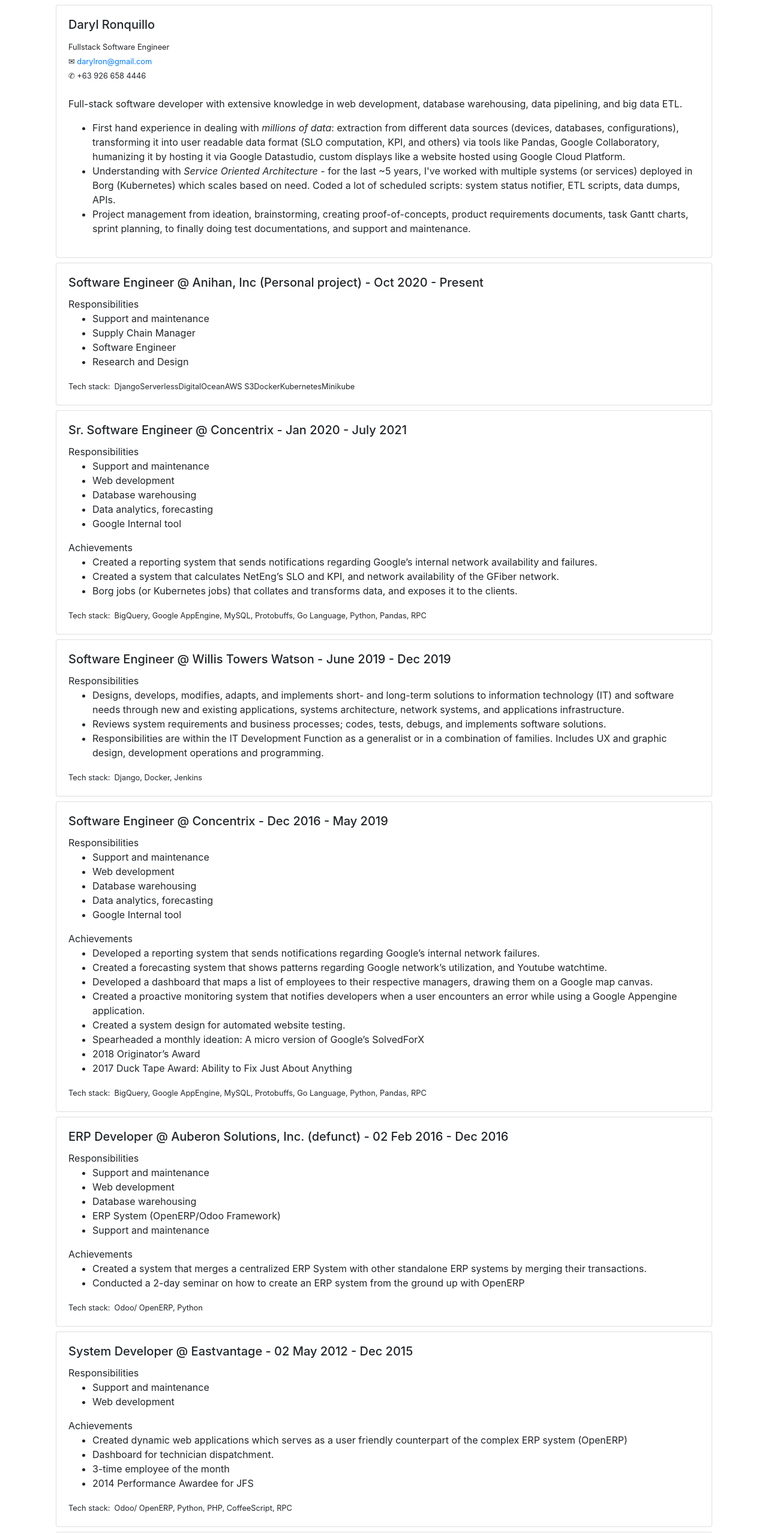
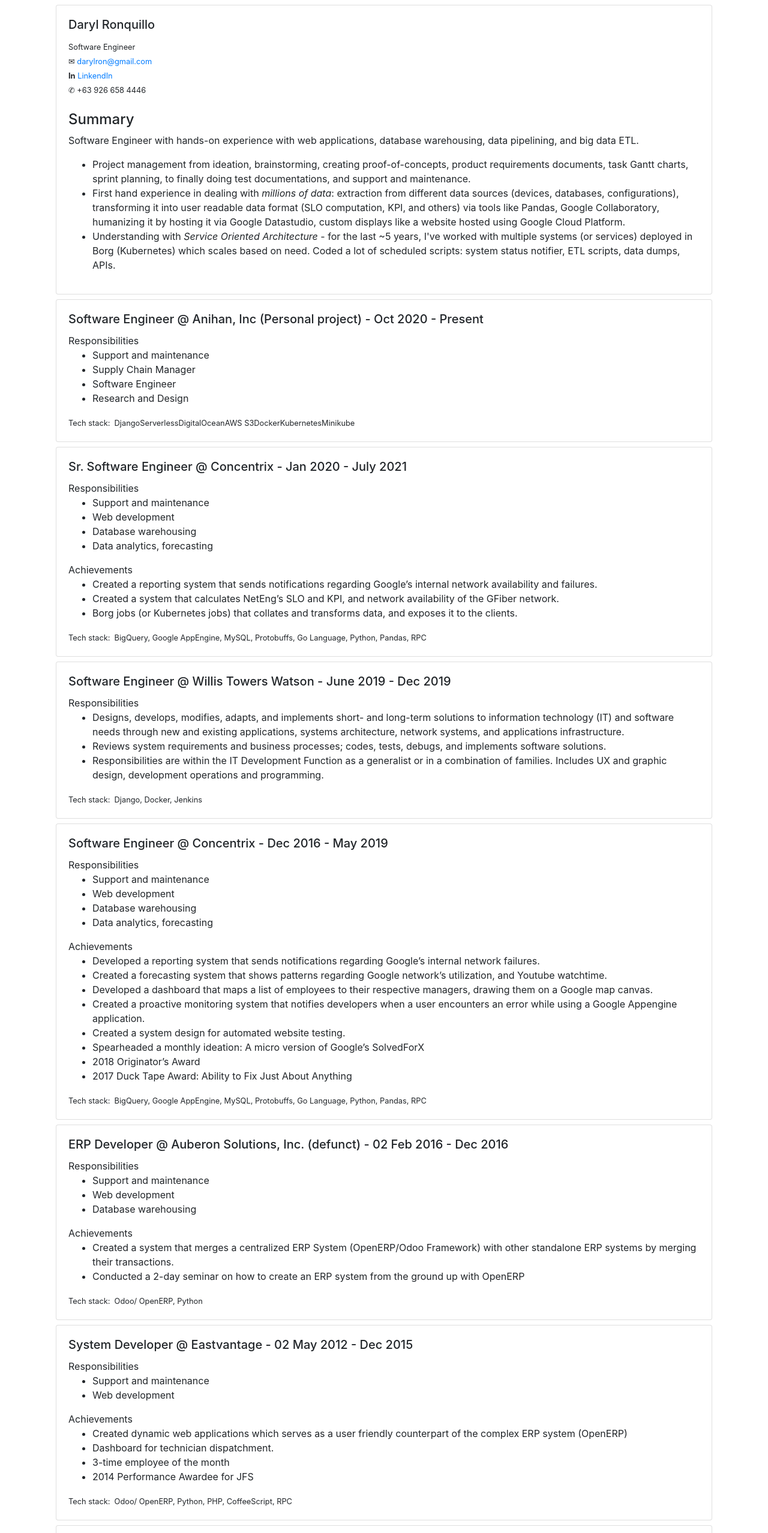
Before and after one commit to darylron/darylron.github.io, a React (Create React App) app: page / in a window 1280 px wide. Shown: the top 2556 px of the page at 60% size. Built offline with nearby package versions, Linux system fonts and the light colour scheme.

Commit message:
fix: typo errors, wrong labeling, added LinkedIn profile link.

```diff
--- a/src/cv/cv.jsx
+++ b/src/cv/cv.jsx
@@ -27,7 +27,6 @@ const experiences = [
             'Web development',
             'Database warehousing',
             'Data analytics, forecasting',
-            'Google Internal tool',
 
         ],
         achievements: [
@@ -61,7 +60,6 @@ const experiences = [
             'Web development',
             'Database warehousing',
             'Data analytics, forecasting',
-            'Google Internal tool',
 
         ],
         achievements: [
@@ -87,12 +85,10 @@ const experiences = [
             'Support and maintenance',
             'Web development',
             'Database warehousing',
-            'ERP System (OpenERP/Odoo Framework)',
-            'Support and maintenance',
 
         ],
         achievements: [
-            'Created a system that merges a centralized ERP System with other standalone ERP systems by merging their transactions.',
+            'Created a system that merges a centralized ERP System (OpenERP/Odoo Framework) with other standalone ERP systems by merging their transactions.',
             'Conducted a 2-day seminar on how to create an ERP system from the ground up  with OpenERP'
 
         ],
@@ -148,18 +144,25 @@ function Header(props) {
         <Card.Body>
             <Card.Title>Daryl Ronquillo</Card.Title>
             <Card.Text>
-                <small>Fullstack Software Engineer</small><br />
-                <small>✉ <a href="mailto:darylron@gmail.com">darylron@gmail.com</a></small>
+                <small>Software Engineer</small><br />
+                <small>✉ <a href="mailto:darylron@gmail.com">darylron@gmail.com</a></small><br />
+                <small>
+                    <b>In</b>&nbsp;
+                    <a href="https://www.linkedin.com/in/daryl-ronquillo-93921258/" target="_blank">
+                        LinkendIn
+                    </a>
+                </small>
                 <br /><small>✆ +63 926 658 4446</small>
                 <br/>
                 <br/>
                 <p>
-                    Full-stack software developer with extensive knowledge in web development, database warehousing, data pipelining, and big data ETL.
+                    <h4>Summary</h4>
+                    Software Engineer with hands-on experience with web applications, database warehousing, data pipelining, and big data ETL.
                 </p>
                 <ul>
+                    <li>Project management from ideation, brainstorming, creating proof-of-concepts, product requirements documents, task Gantt charts, sprint planning, to finally doing test documentations, and support and maintenance.</li>
                     <li>First hand experience in dealing with <i>millions of data</i>: extraction from different data sources (devices, databases, configurations), transforming it into user readable data format (SLO computation, KPI, and others) via tools like Pandas, Google Collaboratory, humanizing it by hosting it via Google Datastudio, custom displays like a website hosted using Google Cloud Platform.</li>
                     <li>Understanding with <i>Service Oriented Architecture</i> - for the last ~5 years, I've worked with multiple systems (or services) deployed in Borg (Kubernetes) which scales based on need. Coded a lot of scheduled scripts: system status notifier, ETL scripts, data dumps, APIs.</li>
-                    <li>Project management from ideation, brainstorming, creating proof-of-concepts, product requirements documents, task Gantt charts, sprint planning, to finally doing test documentations, and support and maintenance.</li>
                 </ul>
             </Card.Text>
         </Card.Body>
```
